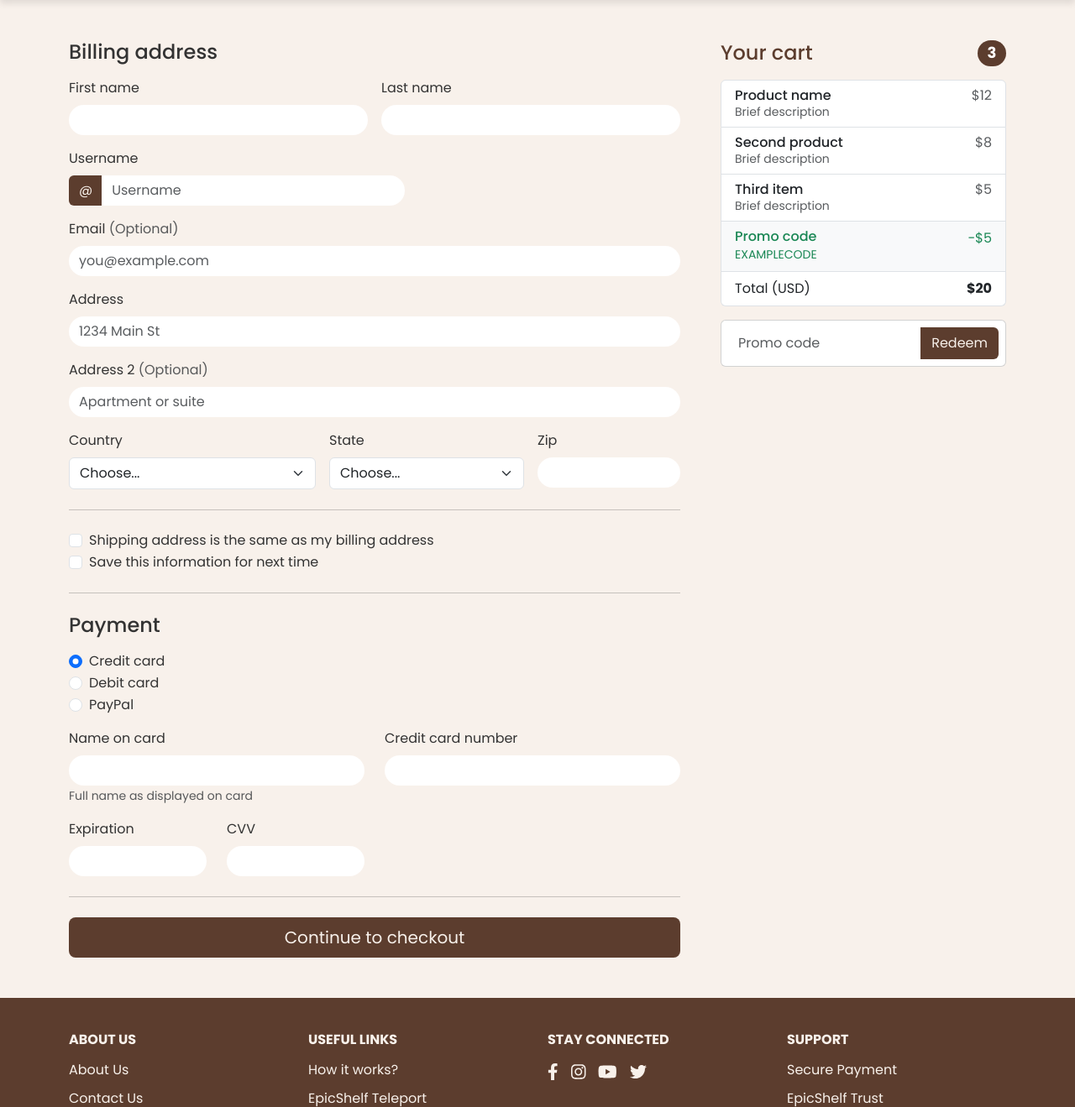
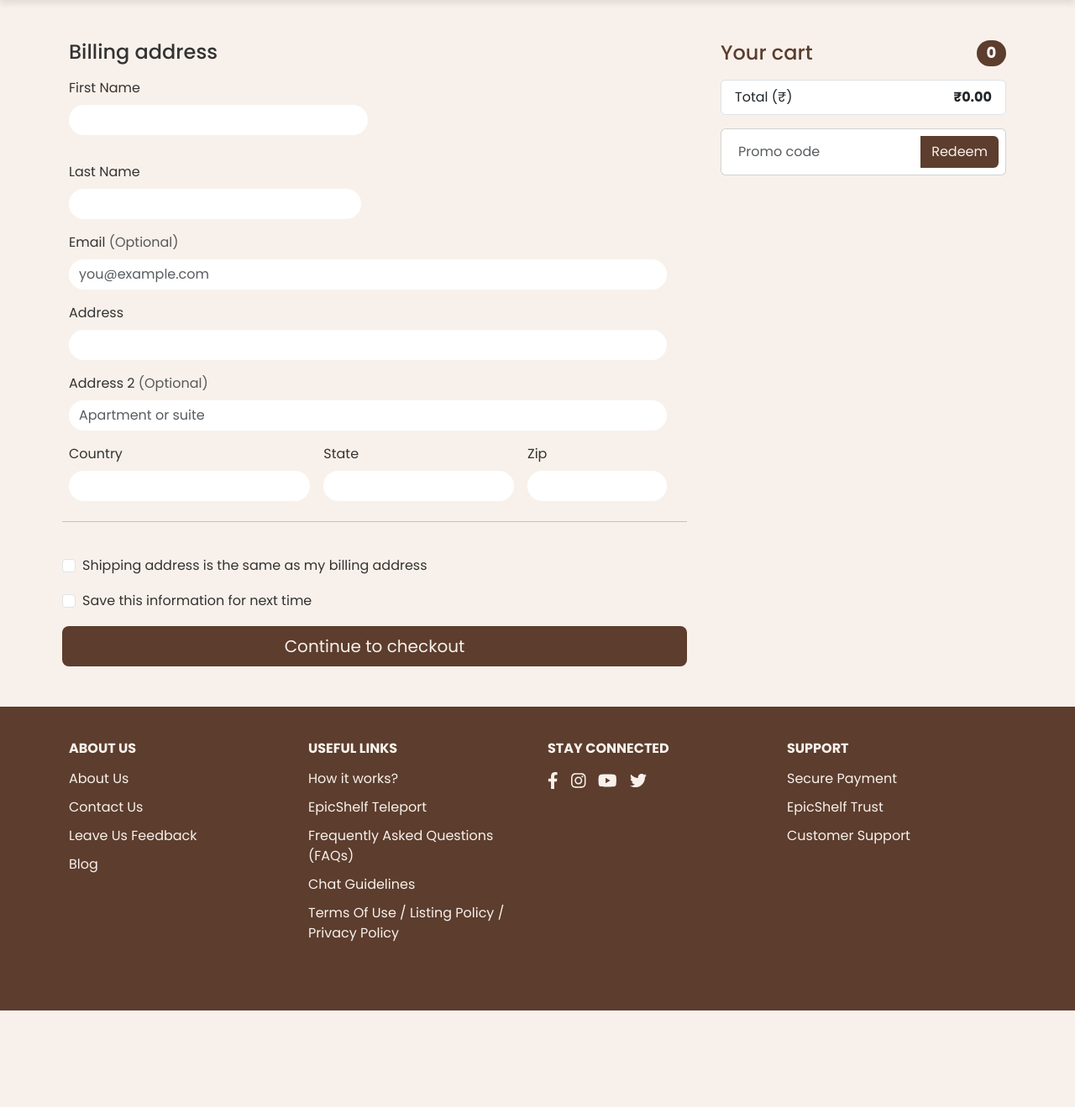
Before and after one commit to aadarshsenapati/EpicShelf, a PHP site: page /go_to_checkout.php in a window 1280 px wide. Shown: the part 80-1399 px from the top of the page at 84% size. After the commit the page ends 1284 px from the top, so only its background shows below. Run offline with PHP 8.4, Linux system fonts and the light colour scheme; some web fonts are replaced.

Commit message:
Update go_to_checkout.php

```diff
--- a/go_to_checkout.php
+++ b/go_to_checkout.php
@@ -17,10 +17,101 @@
 <link rel="preconnect" href="https://fonts.gstatic.com" crossorigin>
 <link href="https://fonts.googleapis.com/css2?family=Comfortaa:wght@300..700&family=Dosis:wght@200..800&family=IBM+Plex+Mono:ital,wght@0,100;0,200;0,300;0,400;0,500;0,600;0,700;1,100;1,200;1,300;1,400;1,500;1,600;1,700&family=Inspiration&family=Italiana&family=Montserrat:ital,wght@0,100..900;1,100..900&family=Playwrite+IN:wght@100..400&family=Poiret+One&display=swap" rel="stylesheet">
 <link rel="stylesheet" href="css/go_to_checkout.css">
+
 </head>
 <body>
     <header>
-      <?php include ('includes/header.php'); ?>
+      <?php
+      include('includes/connection.php'); // This already starts the session
+      include('includes/header.php');
+
+     $cart_items = [];
+     $total_cost = 0;
+     $fname = $lname = $email = $address = $country = $state = $zip = '';
+     $cname = $ccnumber = $ccexp = $cvv = '';
+
+     if (isset($_SESSION['user_id'])) {
+         $user_id = $_SESSION['user_id'];
+
+         // Get cart items
+         $query = "SELECT p.name AS product_name, c.quantity, p.price, p.image
+                   FROM cart c
+                   JOIN products p ON c.product_id = p.id
+                   WHERE c.user_id = ?";
+         $stmt = $conn->prepare($query);
+         $stmt->bind_param("i", $user_id);
+         $stmt->execute();
+         $result = $stmt->get_result();
+
+         $cart_items = [];
+         $total_cost = 0;
+
+         while ($row = $result->fetch_assoc()) {
+             $cart_items[] = $row;
+             $total_cost += $row['price'] * $row['quantity'];
+         }
+
+         // Get address
+         $stmt = $conn->prepare("SELECT * FROM user_address WHERE id = ?");
+         $stmt->bind_param("i", $user_id);
+         $stmt->execute();
+         $result = $stmt->get_result();
+
+         if ($result->num_rows > 0) {
+             $row = $result->fetch_assoc();
+             $fname = $row['fname'];
+             $lname = $row['lname'];
+             $email = $row['email'];
+             $address = $row['flat_num'] . ' ' . $row['street_name'] . ' ' . $row['area'] . ' ' . $row['landmark'];
+             $country = $row['country'];
+             $state = $row['state'];
+             $zip = $row['zip'];
+         } else {
+             echo "<script>alert('Please fill your address before proceeding.'); window.location.href = 'address.php';</script>";
+             exit;
+         }
+
+
+     }
+
+     // POST handling
+     if ($_SERVER['REQUEST_METHOD'] == 'POST') {
+         $name = $_POST['name'];
+         $email = $_POST['email'];
+         $address = $_POST['address'];
+         $address2 = $_POST['address2'];
+         $country = $_POST['country'];
+         $state = $_POST['state'];
+         $zip = $_POST['zip'];
+
+
+         // Update address
+         $stmt = $conn->prepare("UPDATE user_address SET name = ?, email = ?, address = ?, address2 = ?, country = ?, state = ?, zip = ? WHERE id = ?");
+         $stmt->bind_param("sssssssi", $name, $email, $address, $address2, $country, $state, $zip, $user_id);
+         $stmt->execute();
+
+
+
+         // Insert data into the `checked_out` table
+         $query = "INSERT INTO checked_out (user_id, book_name, quantity, total_amount, checkout_date) VALUES (?, ?, ?, ?, NOW())";
+         $stmt = $conn->prepare($query);
+
+         foreach ($cart_items as $item) {
+             $book_name = $item['product_name'];
+             $quantity = $item['quantity'];
+             $stmt->bind_param("isid", $user_id, $book_name, $quantity, $total_cost);
+             $stmt->execute();
+         }
+
+         // Clear the user's cart
+         $stmt = $conn->prepare("DELETE FROM cart WHERE user_id = ?");
+         $stmt->bind_param("i", $user_id);
+         $stmt->execute();
+
+         echo "<script>alert('Checkout successful!'); </script>";
+     }
+
+       ?>
       </header>
       <div class="container">
         <main>
@@ -28,40 +119,24 @@
             <div class="col-md-5 col-lg-4 order-md-last">
                 <h4 class="d-flex justify-content-between align-items-center mb-3">
                     <span style="color:#5c3d2e">Your cart</span>
-                <span class="badge rounded-pill" style="background-color: #5c3d2e;">3</span>
+                    <span class="badge rounded-pill" style="background-color: #5c3d2e;"><?php echo count($cart_items); ?></span>
                 </h4>
                 <ul class="list-group mb-3">
+                    <?php foreach ($cart_items as $item): ?>
                     <li class="list-group-item d-flex justify-content-between lh-sm">
+                        <div class="d-flex">
+                            <img src="<?php echo htmlspecialchars($item['image']); ?>" alt="<?php echo htmlspecialchars($item['product_name']); ?>" style="width: 50px; height: 50px; object-fit: cover; margin-right: 10px;">
                             <div>
-                    <h6 class="my-0">Product name</h6>
-                    <small class="text-body-secondary">Brief description</small>
+                                <h6 class="my-0"><?php echo htmlspecialchars($item['product_name']); ?></h6>
+                                <small class="text-body-secondary">Quantity: <?php echo $item['quantity']; ?></small>
                             </div>
-                  <span class="text-body-secondary">$12</span>
+                        </div>
+                        <span class="text-body-secondary">₹<?php echo number_format($item['price'] * $item['quantity'], 2); ?></span>
                     </li>
-                <li class="list-group-item d-flex justify-content-between lh-sm">
-                  <div>
-                    <h6 class="my-0">Second product</h6>
-                    <small class="text-body-secondary">Brief description</small>
-                  </div>
-                  <span class="text-body-secondary">$8</span>
-                </li>
-                <li class="list-group-item d-flex justify-content-between lh-sm">
-                  <div>
-                    <h6 class="my-0">Third item</h6>
-                    <small class="text-body-secondary">Brief description</small>
-                  </div>
-                  <span class="text-body-secondary">$5</span>
-                </li>
-                <li class="list-group-item d-flex justify-content-between bg-body-tertiary">
-                  <div class="text-success">
-                    <h6 class="my-0">Promo code</h6>
-                    <small>EXAMPLECODE</small>
-                  </div>
-                  <span class="text-success">−$5</span>
-                </li>
+                    <?php endforeach; ?>
                     <li class="list-group-item d-flex justify-content-between">
-                  <span>Total (USD)</span>
-                  <strong>$20</strong>
+                        <span>Total (₹)</span>
+                        <strong>₹<?php echo number_format($total_cost, 2); ?></strong>
                     </li>
                 </ul>
 
@@ -74,38 +149,27 @@
             </div>
             <div class="col-md-7 col-lg-8">
               <h4 class="mb-3">Billing address</h4>
-              <form class="needs-validation" novalidate="">
+              <form class="needs-validation" novalidate="" method="POST">
                 <div class="row g-3">
                   <div class="col-sm-6">
-                    <label for="firstName" class="form-label">First name</label>
-                    <input type="text" class="form-control" id="firstName" placeholder="" value="" required="">
+                    <label for="firstName" class="form-label">First Name</label>
+                    <input type="text" class="form-control" id="firstName" name="name" placeholder=""  value="<?php echo $fname; ?>" required="">
                     <div class="invalid-feedback">
-                      Valid first name is required.
+                      Valid Name is required.
                     </div>
                   </div>
-
+                  <div class="row g-3">
                   <div class="col-sm-6">
-                    <label for="lastName" class="form-label">Last name</label>
-                    <input type="text" class="form-control" id="lastName" placeholder="" value="" required="">
+                    <label for="lastName" class="form-label">Last Name</label>
+                    <input type="text" class="form-control" id="firstName" name="lname" placeholder=""  value="<?php echo htmlspecialchars($lname); ?>" required="">
                     <div class="invalid-feedback">
-                      Valid last name is required.
-                    </div>
-                  </div>
-
-                  <div class="col-12">
-                    <label for="username" class="form-label">Username</label>
-                    <div class="input-group has-validation">
-                      <span class="input-group-text">@</span>
-                      <input type="text" class="form-control" id="username" placeholder="Username" required="">
-                    <div class="invalid-feedback">
-                        Your username is required.
-                      </div>
+                      Valid Last Name is required.
                     </div>
                   </div>
 
                   <div class="col-12">
                     <label for="email" class="form-label">Email <span class="text-body-secondary">(Optional)</span></label>
-                    <input type="email" class="form-control" id="email" placeholder="you@example.com">
+                    <input type="email" class="form-control" id="email" name="email" placeholder="you@example.com" value="<?php echo htmlspecialchars($email); ?>">
                     <div class="invalid-feedback">
                       Please enter a valid email address for shipping updates.
                     </div>
@@ -113,7 +177,7 @@
 
                   <div class="col-12">
                     <label for="address" class="form-label">Address</label>
-                    <input type="text" class="form-control" id="address" placeholder="1234 Main St" required="">
+                    <input type="text" class="form-control" id="address" name="address" value="<?php echo htmlspecialchars($address); ?>" required="">
                     <div class="invalid-feedback">
                         Please enter your shipping address.
                     </div>
@@ -121,34 +185,28 @@
 
                   <div class="col-12">
                     <label for="address2" class="form-label">Address 2 <span class="text-body-secondary">(Optional)</span></label>
-                    <input type="text" class="form-control" id="address2" placeholder="Apartment or suite">
+                    <input type="text" class="form-control" id="address2" name="address2" placeholder="Apartment or suite">
                   </div>
 
                   <div class="col-md-5">
                     <label for="country" class="form-label">Country</label>
-                    <select class="form-select" id="country" required="">
-                      <option value="">Choose...</option>
-                      <option>United States</option>
-                    </select>
+                    <input type="text" class="form-control" id="country" name="country" value="<?php echo htmlspecialchars($country); ?>" required>
                     <div class="invalid-feedback">
-                      Please select a valid country.
+                        Please enter a valid country.
                     </div>
                   </div>
 
                   <div class="col-md-4">
                     <label for="state" class="form-label">State</label>
-                    <select class="form-select" id="state" required="">
-                      <option value="">Choose...</option>
-                      <option>California</option>
-                    </select>
+                    <input type="text" class="form-control" id="state" name="state" value="<?php echo htmlspecialchars($state); ?>" required>
                     <div class="invalid-feedback">
-                      Please provide a valid state.
+                        Please enter a valid state.
                     </div>
                   </div>
 
                   <div class="col-md-3">
                     <label for="zip" class="form-label">Zip</label>
-                    <input type="text" class="form-control" id="zip" placeholder="" required="">
+                    <input type="text" class="form-control" id="zip" name="zip" value="<?php echo htmlspecialchars($zip); ?>" required>
                     <div class="invalid-feedback">
                         Zip code required.
                     </div>
@@ -167,61 +225,8 @@
                   <label class="form-check-label" for="save-info">Save this information for next time</label>
                 </div>
 
-                <hr class="my-4">
 
-                <h4 class="mb-3">Payment</h4>
 
-                <div class="my-3">
-                  <div class="form-check">
-                    <input id="credit" name="paymentMethod" type="radio" class="form-check-input" checked="" required="">
-                    <label class="form-check-label" for="credit">Credit card</label>
-                  </div>
-                  <div class="form-check">
-                    <input id="debit" name="paymentMethod" type="radio" class="form-check-input" required="">
-                    <label class="form-check-label" for="debit">Debit card</label>
-                  </div>
-                  <div class="form-check">
-                    <input id="paypal" name="paymentMethod" type="radio" class="form-check-input" required="">
-                    <label class="form-check-label" for="paypal">PayPal</label>
-                  </div>
-                </div>
-
-                <div class="row gy-3">
-                  <div class="col-md-6">
-                    <label for="cc-name" class="form-label">Name on card</label>
-                    <input type="text" class="form-control" id="cc-name" placeholder="" required="">
-                    <small class="text-body-secondary">Full name as displayed on card</small>
-                    <div class="invalid-feedback">
-                      Name on card is required
-                    </div>
-                  </div>
-
-                  <div class="col-md-6">
-                    <label for="cc-number" class="form-label">Credit card number</label>
-                    <input type="text" class="form-control" id="cc-number" placeholder="" required="">
-                    <div class="invalid-feedback">
-                      Credit card number is required
-                    </div>
-                  </div>
-
-                  <div class="col-md-3">
-                    <label for="cc-expiration" class="form-label">Expiration</label>
-                    <input type="text" class="form-control" id="cc-expiration" placeholder="" required="">
-                    <div class="invalid-feedback">
-                      Expiration date required
-                    </div>
-                  </div>
-
-                  <div class="col-md-3">
-                    <label for="cc-cvv" class="form-label">CVV</label>
-                    <input type="text" class="form-control" id="cc-cvv" placeholder="" required="">
-                    <div class="invalid-feedback">
-                      Security code required
-                    </div>
-                  </div>
-                </div>
-
-                <hr class="my-4">
 
                 <button class="w-100 btn btn-lg" type="submit" style="background-color: #5c3d2e;color:#f8f1eb">Continue to checkout</button>
               </form>
@@ -233,3 +238,4 @@
 <?php include ('includes/footer.php'); ?>
     </div>
   </footer>
+</html>
```
Lines whose indentation alone changed are shown as unchanged.
